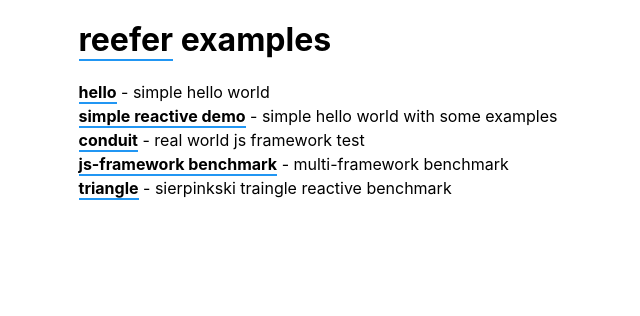
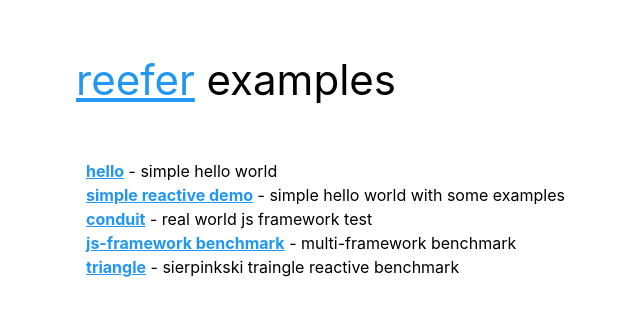
Before and after one commit to sreekotay/reefer, a plain HTML site: page examples/index.html in a window 1280 px wide. Shown: the whole page, without its empty margins (322-962 px from the left). Drawn offline with Linux system fonts and the light colour scheme.

Commit message:
minor styling

```diff
--- a/coral.css
+++ b/coral.css
@@ -10,6 +10,12 @@ html, * {
   margin: 0;
 }
 
+h1 {
+  font-size: 42px;
+}
+h1,h2,h3,h4,h5,h6 {
+  font-weight: normal;
+}
 
 details {
   display: block;
@@ -292,20 +298,18 @@ figcaption {
 }
 
 a {
-  text-decoration: none;
-  border-bottom: 2px solid #2196F3;
-  color: #2196F3;
-  font-weight: bold;
+  text-decoration-color: #2196F3;
 }
 
 a:link {
-  color: var(--a-link-color);
+  color: black;
+  color: #2196F3;
 }
 
 a:visited {
-  color: var(--a-visited-color);
+  color: #1174c3;
 }
 
 a:hover, a:focus {
-  text-decoration: underline;
+  text-decoration-style: double;
 }
--- a/examples/index.html
+++ b/examples/index.html
@@ -2,10 +2,18 @@
   <script src='../xs_observe.js'></script>
   <script src='../reefer.js'></script>
   <link rel="stylesheet" type="text/css" href="../coral.css">
+  <meta name="viewport" content="width=device-width, initial-scale=1">
+  <title>Reefer Examples Index</title>
   <body>
-<div style='display:flex; justify-content: center;'>
+    <style>
+       div {
+        padding-left: 5px;
+        text-indent:-5px;
+    }
+    </style>
+<div style='display:flex; justify-content: center; margin:0px 24px'>
   <div>
-    <h1  style='margin:16px 0;'><a href="https://github.com/sreekotay/reefer"'>reefer</a> examples</h1>
+    <h1  style='margin:48px 0;'><a href="https://github.com/sreekotay/reefer"'>reefer</a> examples</h1>
     <div reef reef-p-links='[
       ["hello", "simple hello world", "/reeferhello.html"],
       ["simple reactive demo", "simple hello world with some examples", "/reeferreactive.html"],
@@ -15,7 +23,7 @@
       ]' reef-p-datasrc='data.links'
       >
       <script type='reef-template(d,i)'>
-          <div><a href='.${d[2]}'>${d[0]}</a> - ${d[1]}</div>
+          <div><b><a href='.${d[2]}'>${d[0]}</a></b> - ${d[1]}</div>
       </script>
     </div>
 </div>
```
Also changed, not shown: examples/conduit/pages/article.js (+5 -5 lines), examples/reeferhello.html (+1 -0 lines), examples/reeferreactive.html (+4 -3 lines).
